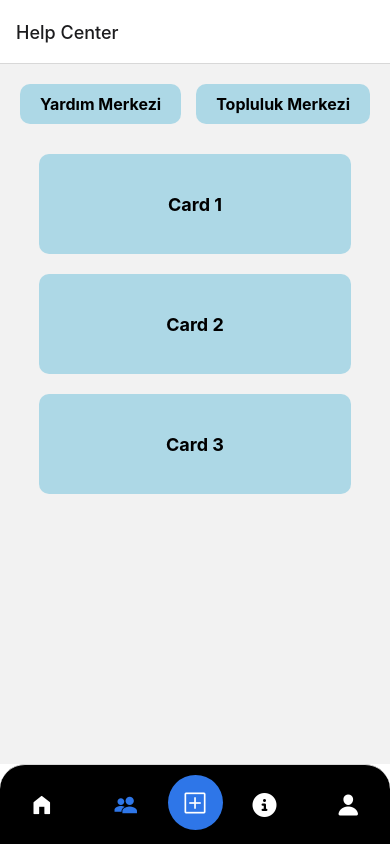
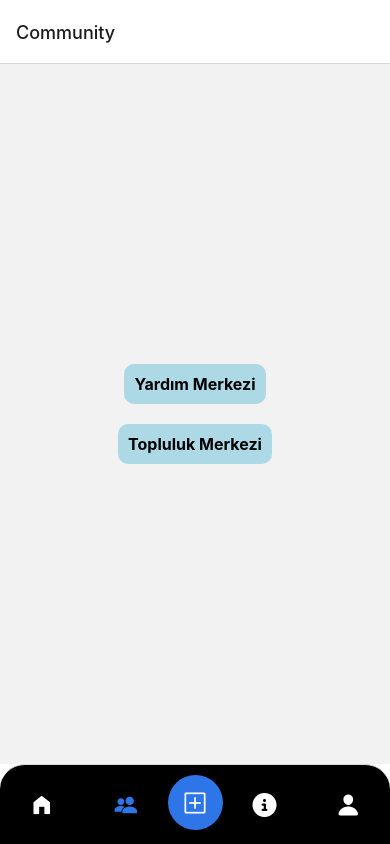
Before and after one commit to onatzgn/YUSOS-GitHub, a React Native app: screen /Topluluk in a window 390 px wide. Built offline with nearby package versions, Linux system fonts and the light colour scheme.

Commit message:
communitycenter navigationu siktim oldu

```diff
--- a/package.json
+++ b/package.json
@@ -13,6 +13,7 @@
     "@react-native-masked-view/masked-view": "0.3.0",
     "@react-navigation/bottom-tabs": "^6.5.20",
     "@react-navigation/native": "^6.1.17",
+    "@react-navigation/native-stack": "^6.9.26",
     "@react-navigation/stack": "^6.3.29",
     "expo": "^50.0.17",
     "expo-status-bar": "~1.11.1",
--- a/src/navigator/CommunityNavigator.tsx
+++ b/src/navigator/CommunityNavigator.tsx
@@ -2,6 +2,8 @@
 import React from 'react';
 import { createStackNavigator } from '@react-navigation/stack';
 import CommunityScreen from "../screens/CommunityScreen/IndexC";
+import HelpCenterScreen from "../screens/CommunityScreen/HelpCenterScreen";
+import CommunityCenterScreen from "../screens/CommunityScreen/CommunityCenterScreen";
 
 const Stack = createStackNavigator();
 
@@ -9,8 +11,18 @@ const CommunityNavigator = () => {
     return (
         <Stack.Navigator>
             <Stack.Screen
-                name="Help Center"
+                name="Community"
                 component={CommunityScreen}
+            />
+            <Stack.Screen
+                name="HelpCenterScreen"
+                component={HelpCenterScreen}
+                options={{ title: 'Yardım Merkezi' }}
+            />
+            <Stack.Screen
+                name="CommunityCenterScreen"
+                component={CommunityCenterScreen}
+                options={{ title: 'Topluluk Merkezi' }}
             />
         </Stack.Navigator>
     );
--- /dev/null
+++ b/src/screens/CommunityScreen/CommunityCenterScreen.tsx
@@ -0,0 +1,13 @@
+// CommunityCenterScreen.js
+import React from 'react';
+import { View, Text } from 'react-native';
+
+const CommunityCenterScreen = () => {
+    return (
+        <View>
+            <Text>This is the Community Center Screen.</Text>
+        </View>
+    );
+};
+
+export default CommunityCenterScreen;
--- /dev/null
+++ b/src/screens/CommunityScreen/HelpCenterScreen.tsx
@@ -0,0 +1,13 @@
+// HelpCenterScreen.js
+import React from 'react';
+import { View, Text } from 'react-native';
+
+const HelpCenterScreen = () => {
+    return (
+        <View>
+            <Text>This is the Help Center Screen.</Text>
+        </View>
+    );
+};
+
+export default HelpCenterScreen;
--- a/src/screens/CommunityScreen/IndexC.tsx
+++ b/src/screens/CommunityScreen/IndexC.tsx
@@ -1,130 +1,44 @@
-import React, { useState } from 'react';
-import { View, Text, StyleSheet, TouchableOpacity, Alert, ScrollView } from 'react-native';
+// CommunityScreen.js
+import React from 'react';
+import { View, Text, StyleSheet, TouchableOpacity } from 'react-native';
 
-const CommunityScreen = () => {
-    const [showHelpCenter, setShowHelpCenter] = useState(false);
-    const [showCommunityCenter, setShowCommunityCenter] = useState(false);
-
+const CommunityScreen = ({ navigation }) => {
     const onPressHelpCenter = () => {
-        setShowHelpCenter(true);
-    };
-
-    const onCloseHelpCenter = () => {
-        setShowHelpCenter(false);
+        navigation.navigate('HelpCenterScreen');
     };
 
     const onPressCommunityCenter = () => {
-        setShowCommunityCenter(true);
-    };
-
-    const onCloseCommunityCenter = () => {
-        setShowCommunityCenter(false);
-    };
-
-    const onPressButton1 = () => {
-        Alert.alert('Card 1 pressed');
-    };
-
-    const onPressButton2 = () => {
-        Alert.alert('Card 2 pressed');
-    };
-
-    const onPressButton3 = () => {
-        Alert.alert('Card 3 pressed');
+        navigation.navigate('CommunityCenterScreen');
     };
 
     return (
-        <ScrollView>
         <View style={styles.container}>
-            <View style={styles.topButtonsContainer}>
-                <TouchableOpacity style={styles.button} onPress={onPressHelpCenter}>
-                    <Text style={styles.buttonText}>Yardım Merkezi</Text>
-                </TouchableOpacity>
-                <TouchableOpacity style={styles.button} onPress={onPressCommunityCenter}>
-                    <Text style={styles.buttonText}>Topluluk Merkezi</Text>
-                </TouchableOpacity>
-            </View>
-            {showHelpCenter && (
-                <View style={styles.helpCenterContainer}>
-                    <Text>This is the Help Center.</Text>
-                    <TouchableOpacity style={styles.closeButton} onPress={onCloseHelpCenter}>
-                        <Text style={styles.buttonText}>Close</Text>
-                    </TouchableOpacity>
-                </View>
-            )}
-            {showCommunityCenter && (
-                <View style={styles.helpCenterContainer}>
-                    <Text>This is the Community Center.</Text>
-                    <TouchableOpacity style={styles.closeButton} onPress={onCloseCommunityCenter}>
-                        <Text style={styles.buttonText}>Close</Text>
-                    </TouchableOpacity>
-                </View>
-            )}
-            <TouchableOpacity style={styles.card} onPress={onPressButton1}>
-                <Text style={styles.cardText}>Card 1</Text>
+            <TouchableOpacity style={styles.button} onPress={onPressHelpCenter}>
+                <Text style={styles.buttonText}>Yardım Merkezi</Text>
             </TouchableOpacity>
-            <TouchableOpacity style={styles.card} onPress={onPressButton2}>
-                <Text style={styles.cardText}>Card 2</Text>
-            </TouchableOpacity>
-            <TouchableOpacity style={styles.card} onPress={onPressButton3}>
-                <Text style={styles.cardText}>Card 3</Text>
+            <TouchableOpacity style={styles.button} onPress={onPressCommunityCenter}>
+                <Text style={styles.buttonText}>Topluluk Merkezi</Text>
             </TouchableOpacity>
         </View>
-        </ScrollView>
     );
 };
 
 const styles = StyleSheet.create({
     container: {
         flex: 1,
-        justifyContent: 'flex-start',
+        justifyContent: 'center',
         alignItems: 'center',
-        paddingTop: 20,
-    },
-    topButtonsContainer: {
-        flexDirection: 'row',
-        justifyContent: 'space-between',
-        width: '100%',
-        paddingHorizontal: 20,
-        marginBottom: 20,
     },
     button: {
         backgroundColor: 'lightblue',
-        paddingVertical: 10,
-        paddingHorizontal: 20,
+        padding: 10,
+        margin: 10,
         borderRadius: 10,
     },
     buttonText: {
         fontSize: 16,
         fontWeight: 'bold',
     },
-    helpCenterContainer: {
-        backgroundColor: 'lightgray',
-        padding: 20,
-        borderRadius: 10,
-        marginBottom: 20,
-    },
-    closeButton: {
-        backgroundColor: 'lightblue',
-        paddingVertical: 10,
-        paddingHorizontal: 20,
-        borderRadius: 10,
-        marginTop: 10,
-    },
-    card: {
-        width: '80%',
-        height: 100,
-        backgroundColor: 'lightblue',
-        marginVertical: 10,
-        justifyContent: 'center',
-        alignItems: 'center',
-        borderRadius: 10,
-        elevation: 3,
-    },
-    cardText: {
-        fontSize: 18,
-        fontWeight: 'bold',
-    },
 });
 
 export default CommunityScreen;
--- a/src/screens/ProfileScreen/IndexP.tsx
+++ b/src/screens/ProfileScreen/IndexP.tsx
@@ -4,7 +4,7 @@ import { View, Text, StyleSheet } from 'react-native';
 const ProfileScreen = () => {
     return (
         <View style={styles.container}>
-            <Text style={styles.text}>Profil</Text>
+            <Text style={styles.text}>Profiooool</Text>
         </View>
     );
 };
```
Also changed, not shown: 1 other file (tests, documents, lock files or other folders).
